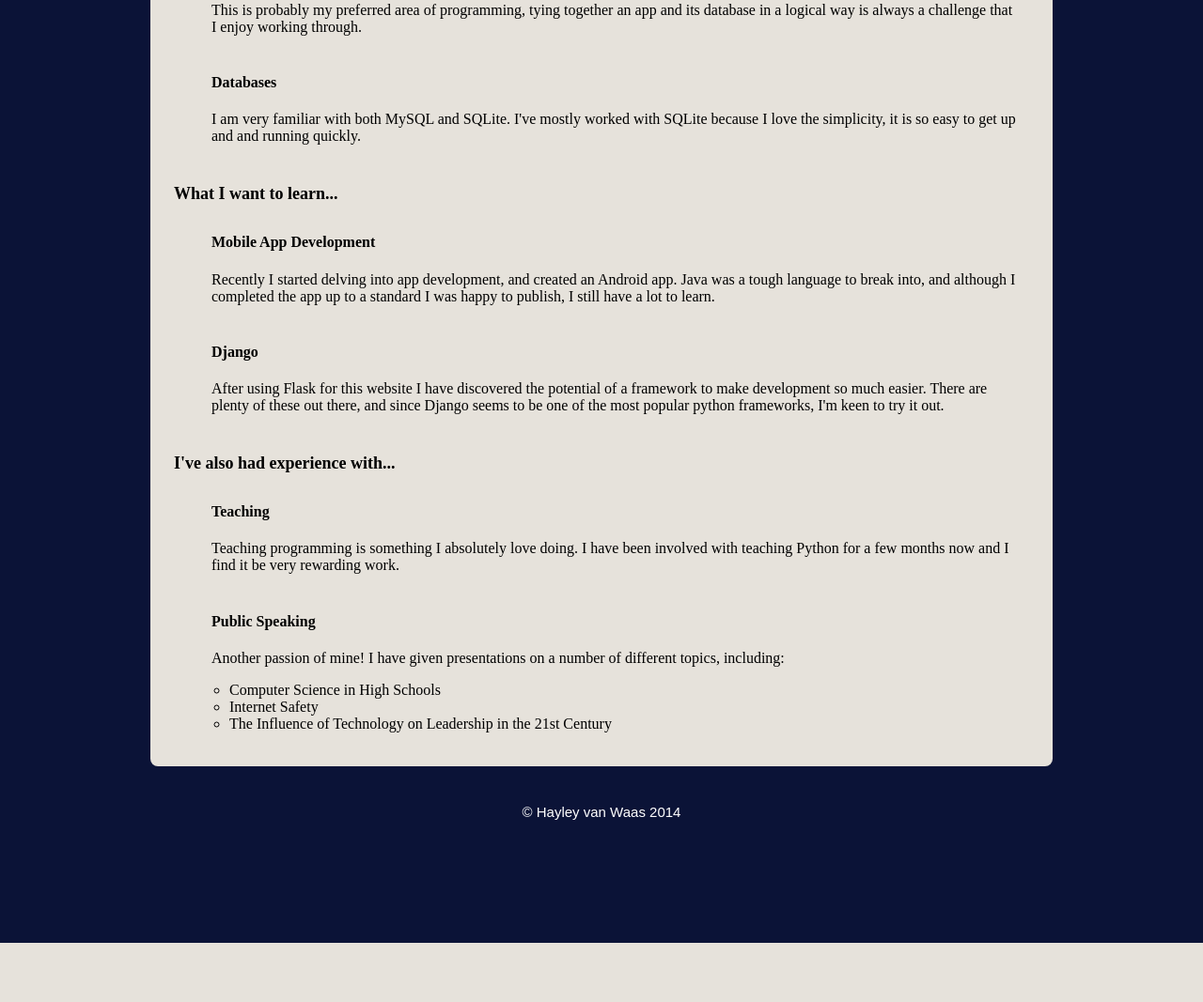
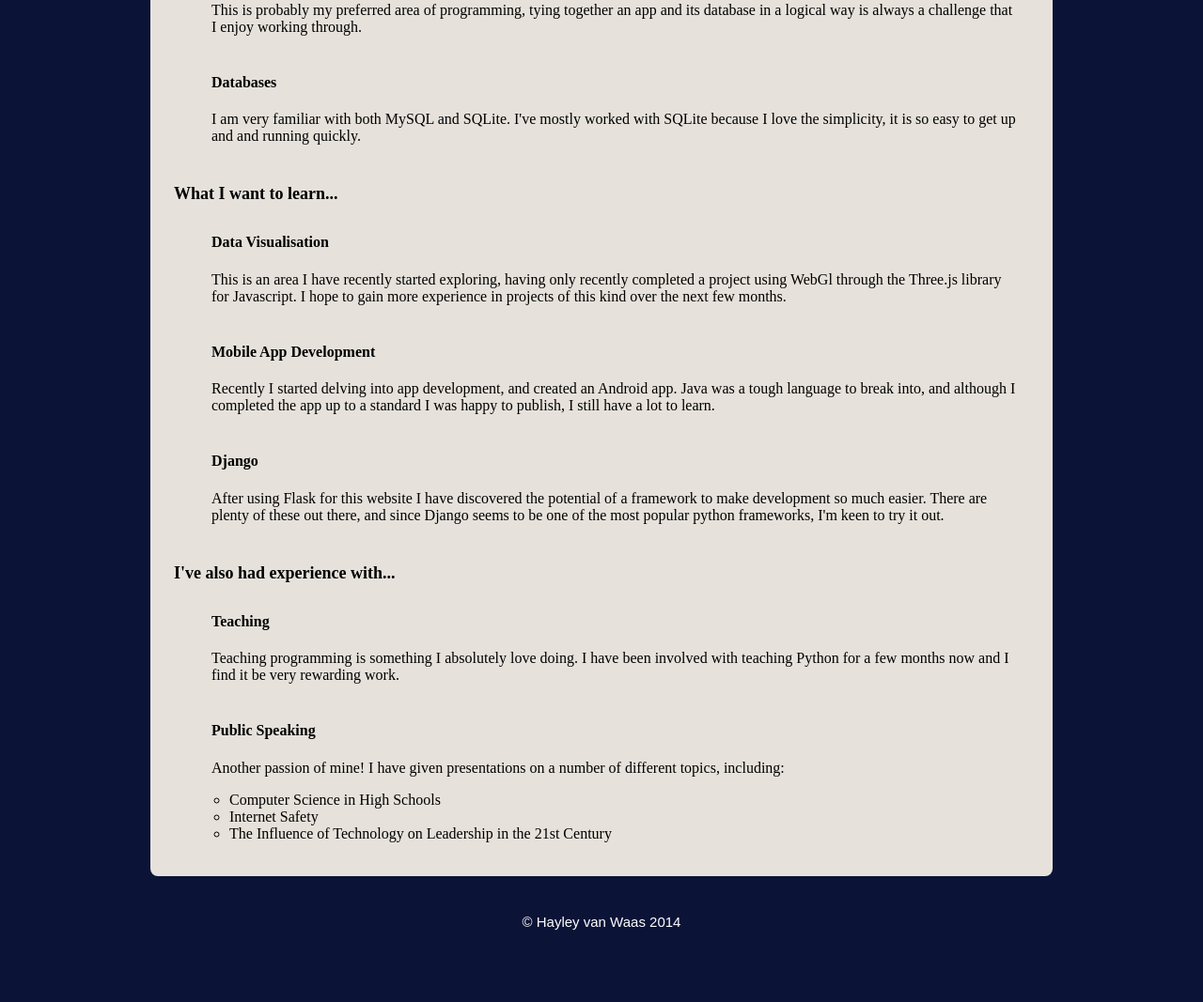
Before and after one commit to hayleycodes/personal-website, a Python web app: template templates/home.html in a window 1280 px wide. Shown: the part 728-1795 px from the top of the page at 94% size. Before the commit the page ends 1732 px from the top, so only its background shows below. Run offline with Jinja, Linux system fonts and the light colour scheme; the template is opened without the code that fills it, so the values that code supplies are empty; some libraries are stand-ins or nearby versions.

Commit message:
adding content to home page

```diff
--- a/templates/home.html
+++ b/templates/home.html
@@ -52,6 +52,12 @@
         <h3>What I want to learn...</h3>
         <ul>
             <li>
+                <h4>Data Visualisation</h4>
+                <p>
+                    This is an area I have recently started exploring, having only recently completed a project using WebGl through the Three.js library for Javascript. I hope to gain more experience in projects of this kind over the next few months.
+                </p>
+            </li>
+            <li>
                 <h4>Mobile App Development</h4>
                 <p>
                     Recently I started delving into app development, and created an Android app. Java was a tough language to break into, and although I completed the app up to a standard I was happy to publish, I still have a lot to learn.
```
